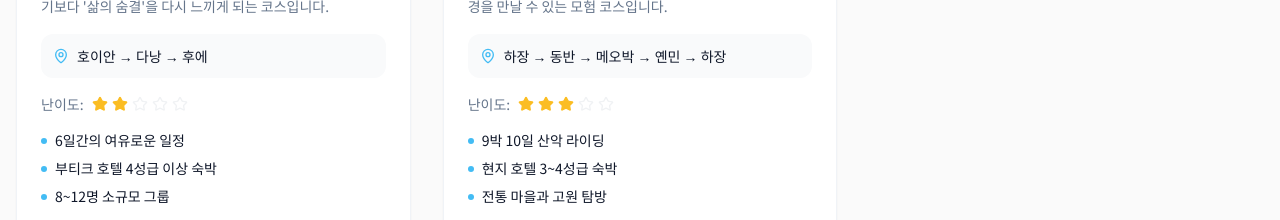
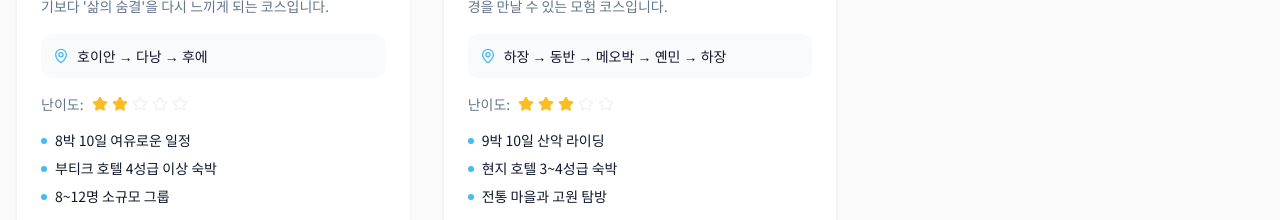
Before and after one commit to flowacademy-web/jancha-road-journeys, a React (Vite) app: page /vietnam in a window 1280 px wide. Shown: the part 920-1140 px from the top of the page. Built offline with nearby package versions, Linux system fonts and the light colour scheme; the HTML template or start-up script is replaced by a standard one.

Commit message:
Update route duration

```diff
--- a/src/pages/Vietnam.tsx
+++ b/src/pages/Vietnam.tsx
@@ -17,7 +17,7 @@ const Vietnam = () => {
       image: beachRouteImage,
       link: "/vietnam/beach-route",
       highlights: [
-        "6일간의 여유로운 일정",
+        "8박 10일 여유로운 일정",
         "부티크 호텔 4성급 이상 숙박",
         "8~12명 소규모 그룹",
       ],
```
